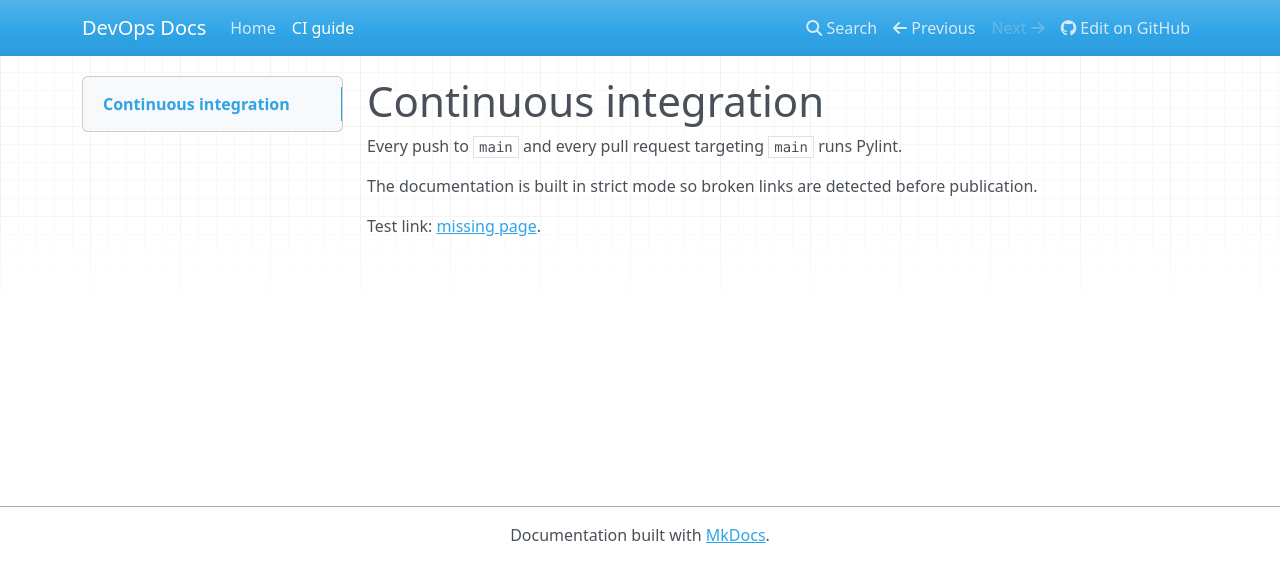
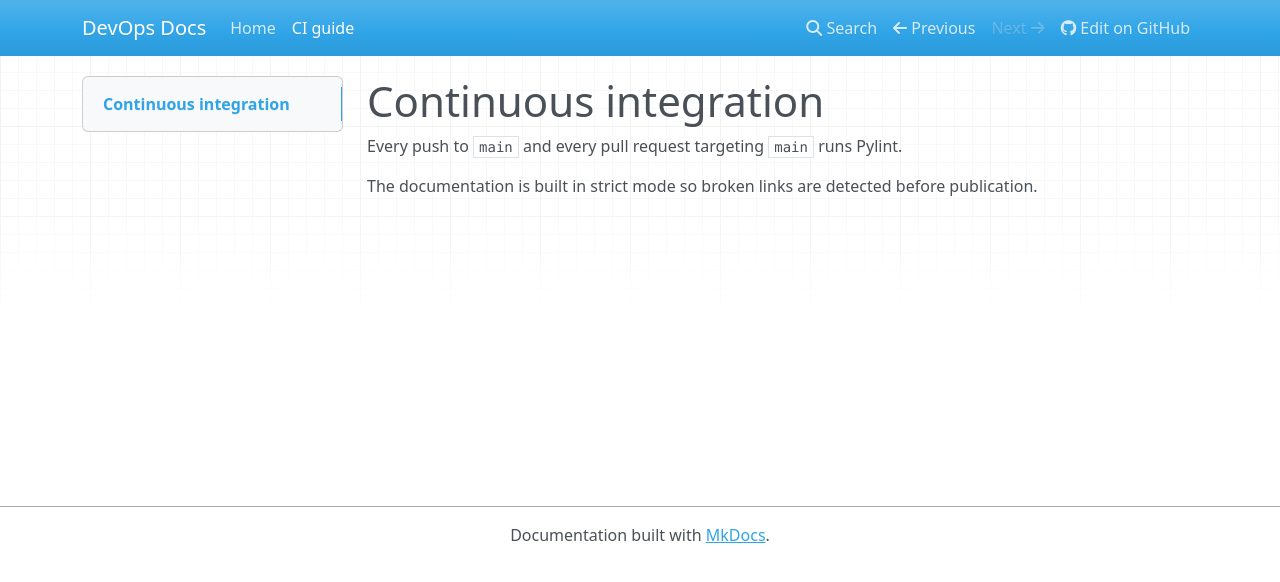
Before and after one commit to erlashkaa/dev_kr3, an MkDocs documentation site: the page built from docs/ci.md, in a window 1280 px wide. Shown: the top 582 px of the page. Built offline with MkDocs 1.6.1, drawn with Linux system fonts in a browser that asks for light colours; nearby versions of some CDN libraries.

Commit message:
fix: remove invalid documentation link

```diff
--- a/docs/ci.md
+++ b/docs/ci.md
@@ -3,5 +3,3 @@
 Every push to `main` and every pull request targeting `main` runs Pylint.
 
 The documentation is built in strict mode so broken links are detected before publication.
-
-Test link: [missing page](missing.md).
```
